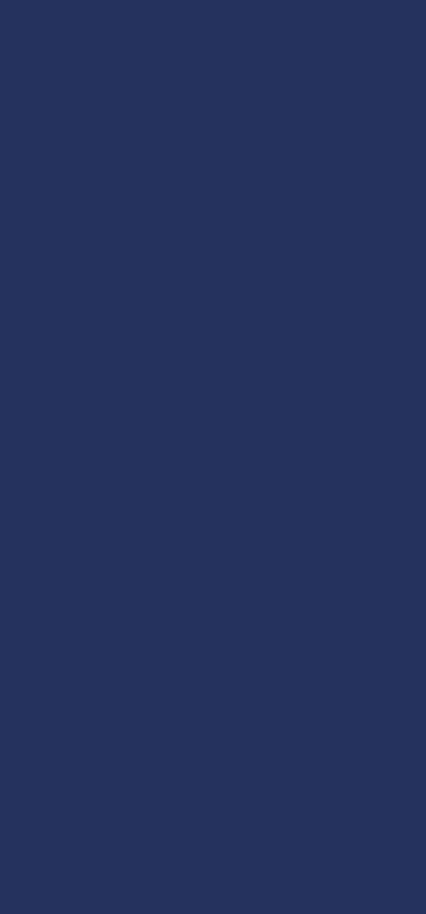
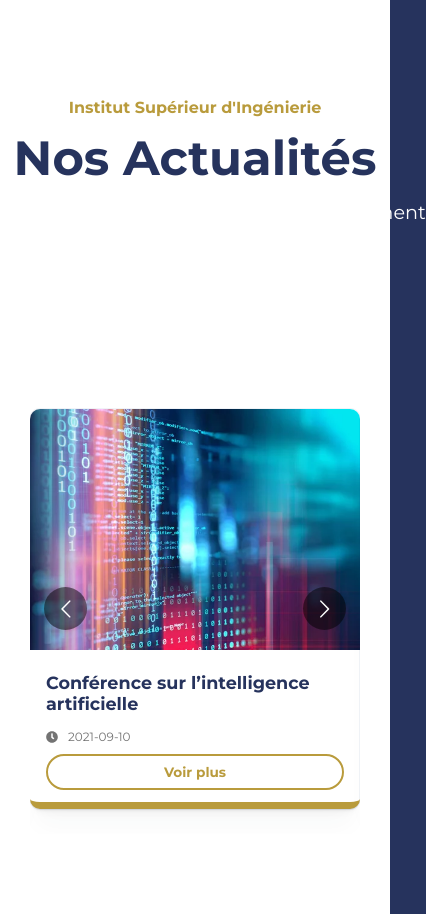
Before and after one commit to SaliouBaninou/isi-web-site, a Next.js app: page /actualite in a window 390 px wide. Shown: the part 946-1860 px from the top of the page, 426 px wide, since content can reach past the window. Before the commit the page ends 944 px from the top, so only its background shows below. Built offline with nearby package versions, Linux system fonts and the light colour scheme.

Commit message:
Ajout de la section listing des actualités

```diff
--- a/app/(institut)/actualite/page.js
+++ b/app/(institut)/actualite/page.js
@@ -1,4 +1,86 @@
 import PrincipalSection from "@/components/vitrine/PrincipalSection";
+import ShowActualities from "@/components/vitrine/ShowActualities";
+
+const actualities = [
+    {
+        id: 1,
+        title: 'Visite du fondateur de ISI',
+        description: 'Visite du fondateur de ISI',
+        image: '/formation_1.jpg',
+        created_at: '2021-08-20'
+    },
+    {
+        id: 2,
+        title: 'Conférence sur l’intelligence artificielle',
+        description: 'Conférence sur l’intelligence artificielle',
+        image: '/formation_1.jpg',
+        created_at: '2021-09-10'
+    },
+    {
+        id: 3,
+        title: 'Cérémonie de remise des diplômes',
+        description: 'Cérémonie de remise des diplômes',
+        image: '/formation_1.jpg',
+        created_at: '2021-09-25'
+    },
+    {
+        id: 4,
+        title: 'Atelier de développement web',
+        description: 'Atelier de développement web',
+        image: '/formation_1.jpg',
+        created_at: '2021-10-05'
+    },
+    {
+        id: 5,
+        title: 'Lancement de la semaine culturelle',
+        description: 'Lancement de la semaine culturelle',
+        image: '/formation_1.jpg',
+        created_at: '2021-10-15'
+    },
+    {
+        id: 6,
+        title: 'Séminaire sur la cybersécurité',
+        description: 'Séminaire sur la cybersécurité',
+        image: '/formation_1.jpg',
+        created_at: '2021-11-01'
+    },
+    {
+        id: 7,
+        title: 'Journée portes ouvertes',
+        description: 'Journée portes ouvertes',
+        image: '/formation_1.jpg',
+        created_at: '2021-11-18'
+    },
+    {
+        id: 8,
+        title: 'Participation au hackathon national',
+        description: 'Participation au hackathon national',
+        image: '/formation_1.jpg',
+        created_at: '2021-12-02'
+    },
+    {
+        id: 9,
+        title: 'Forum des anciens étudiants',
+        description: 'Forum des anciens étudiants',
+        image: '/formation_1.jpg',
+        created_at: '2021-12-15'
+    },
+    {
+        id: 10,
+        title: 'Présentation des projets de fin d’études',
+        description: 'Présentation des projets de fin d’études',
+        image: '/formation_1.jpg',
+        created_at: '2022-01-05'
+    },
+    {
+        id: 11,
+        title: 'Rencontre avec les entreprises partenaires',
+        description: 'Rencontre avec les entreprises partenaires',
+        image: '/formation_1.jpg',
+        created_at: '2022-01-20'
+    }
+]
+
 
 export default function PageActualte(){
     return (
@@ -8,6 +90,7 @@ export default function PageActualte(){
                 secondaryTitile="Actualité"
                 secondaryLink="Actualité"
             />
+            <ShowActualities actualities={actualities}/>
         </>
     )
 }
--- a/app/globals.css
+++ b/app/globals.css
@@ -4,6 +4,11 @@
   --primary: #FFFFFF;
   --gray-text: #737373;
   --danger-text: #E74040;
+  --border-color-1: #ff6b6b;
+  --border-color-2: #6bc5ff;
+  --border-color-3: #6bff95;
+  --border-color-4: #ffd36b;
+  --border-color-5: #d96bff;
 }
 
 
--- /dev/null
+++ b/components/vitrine/CardActuality.js
@@ -0,0 +1,28 @@
+import Link from "next/link";
+import Image from "next/image";
+import {FaClock} from "react-icons/fa";
+import styles from '@/style/components/card-actuality.module.css'
+
+function CardActuality({ actuality, index }) {
+    const borderClass = styles[`borderColor${(index % 5) + 1}`]; // borderColor1 à borderColor5
+
+    return (
+        <div className={`${styles.card} ${borderClass}`}>
+            <div className={styles.cardImage}>
+                <Image src={actuality.image} alt={'Photo image'} width={300} height={240}/>
+            </div>
+            <div className={styles.cardContent}>
+                <h3>{actuality.title}</h3>
+                <div className={styles.dateLink}>
+                    <div>
+                        <FaClock/>
+                        {actuality.created_at}
+                    </div>
+                    <Link href="#">Voir plus</Link>
+                </div>
+            </div>
+        </div>
+    );
+}
+
+export default CardActuality;
--- /dev/null
+++ b/components/vitrine/ShowActualities.js
@@ -0,0 +1,49 @@
+'use client'
+
+import  styles from '@/style/components/ShowActuality.module.css'
+import Carousel from "react-multi-carousel";
+import 'react-multi-carousel/lib/styles.css';
+import CardActuality from "@/components/vitrine/CardActuality";
+
+function ShowActualities({actualities}){
+    const responsive = {
+        bigDesktop: {
+            breakpoint: { max: 3000, min: 1600 },
+            items: 5,
+        },
+        desktop: {
+            breakpoint: { max: 1600, min: 1024 },
+            items: 3,
+        },
+        tablet: {
+            breakpoint: { max: 1024, min: 768 },
+            items: 2,
+        },
+        minTablet: {
+            breakpoint: { max: 768, min: 480 },
+            items: 2,
+        },
+        mobile: {
+            breakpoint: { max: 480, min: 0 },
+            items: 1,
+        },
+    };
+    return (
+        <section className={styles.section}>
+            <div className={styles.header}>
+                <p>{"Institut Supérieur d'Ingénierie"}</p>
+                <h2>{"Nos Actualités"}</h2>
+                <h5>{"Les toutes dernière actualités de l’établissement"}</h5>
+            </div>
+            <div className={styles.slider}>
+                <Carousel responsive={responsive} infinite autoPlay containerClass={styles.carouselContainer}>
+                    {
+                        actualities.map((actuality, index) => <CardActuality key={index} index={index} actuality={actuality}/>)
+                    }
+                </Carousel>
+            </div>
+        </section>
+    )
+}
+
+export default ShowActualities;
--- /dev/null
+++ b/style/components/ShowActuality.module.css
@@ -0,0 +1,128 @@
+.section {
+    display: flex;
+    flex-direction: column;
+    gap: 80px;
+    align-items: center;
+    padding: 0 160px;
+    background-color: var(--primary);
+    width: 100%;
+    margin-top: 0;
+    padding-top: 200px;
+    min-height: 100vh;
+}
+
+.header {
+    width: max-content;
+    color: var(--primary);
+    display: flex;
+    flex-direction: column;
+    align-items: center;
+    gap: 15px;
+    margin-bottom: 80px;
+    text-align: center;
+}
+
+.header > p {
+    color: var(--secondary);
+    font-weight: bold;
+    font-size: 1rem;
+}
+
+.header > h2 {
+    font-size: 3rem;
+    line-height: 1.1;
+    color: var(--bg-color);
+}
+
+.header > h5 {
+    font-size: 1.2rem;
+    font-weight: 500;
+}
+
+.slider {
+    width: 100%;
+    margin-bottom: 80px;
+}
+
+.carouselContainer {
+    min-height: 450px;
+}
+
+@media screen and (max-width: 1024px) {
+    .card {
+        width: 100%;
+        height: auto;
+        padding: 10px; /* Ajouté pour un léger espacement autour de la carte */
+    }
+
+    .cardImage {
+        height: 200px;
+    }
+
+    .cardContent {
+        padding: 16px;
+        gap: 15px;
+    }
+
+    .cardContent > h3 {
+        font-size: 1.2rem;
+    }
+
+    .dateLink > a {
+        padding: 8px 16px;
+        font-size: 0.85rem;
+    }
+
+    .dateLink > div {
+        font-size: 0.75rem;
+    }
+}
+
+@media screen and (max-width: 900px) {
+    .section{
+        padding: 100px 60px 0 60px;
+    }
+
+}
+
+@media screen and (max-width: 600px) {
+    .section {
+        padding: 100px 30px 0 30px;
+    }
+    .card {
+        width: 100%;
+        height: auto;
+        border-radius: 10px;
+        padding: 8px;
+    }
+
+    .cardImage {
+        height: 180px;
+    }
+
+    .cardContent {
+        padding: 14px;
+        gap: 12px;
+    }
+
+    .cardContent > h3 {
+        font-size: 1.1rem;
+    }
+
+    .dateLink {
+        flex-direction: column;
+        align-items: flex-start;
+        gap: 12px;
+    }
+
+    .dateLink > a {
+        width: 100%;
+        text-align: center;
+        font-size: 0.85rem;
+        padding: 8px 14px;
+    }
+
+    .dateLink > div {
+        font-size: 0.75rem;
+    }
+}
--- /dev/null
+++ b/style/components/card-actuality.module.css
@@ -0,0 +1,130 @@
+.card{
+    background-color: var(--primary);
+    border-radius: 10px;
+    overflow: hidden;
+    width: 300px;
+    height: 400px;
+    display: flex;
+    flex-direction: column;
+    gap: 10px;
+    color: var(--bg-color);
+    box-shadow: rgba(14, 63, 126, 0.06) 0px 0px 0px 1px, rgba(42, 51, 70, 0.03) 0px 1px 1px -0.5px, rgba(42, 51, 70, 0.04) 0px 2px 2px -1px, rgba(42, 51, 70, 0.04) 0px 3px 3px -1.5px, rgba(42, 51, 70, 0.03) 0px 5px 5px -2.5px, rgba(42, 51, 70, 0.03) 0px 10px 10px -5px, rgba(42, 51, 70, 0.03) 0px 24px 24px -8px;
+    border-bottom: 7px solid transparent;
+}
+
+
+.borderColor1 {
+    border-bottom-color: #26335D;
+}
+.borderColor2 {
+    border-bottom-color: #B99B3C;
+}
+.borderColor3 {
+    border-bottom-color: #6DA2CA;
+}
+.borderColor4 {
+    border-bottom-color: #5c0088;
+}
+.borderColor5 {
+    border-bottom-color: #8D5CF6;
+}
+
+
+.cardImage {
+    width: 100%;
+    height: 235px;
+}
+
+.cardImage > img {
+    width: 100%;
+    height: 100%;
+    object-fit: cover;
+}
+
+.cardContent {
+    padding: 15px 20px;
+    display: flex;
+    flex-direction: column;
+    gap: 20px;
+}
+
+.cardContent > h3 {
+    color: var(--bg-color);
+    font-size: 1.4rem;
+    font-weight: bold;
+}
+
+.dateLink{
+    display: flex;
+    align-items: center;
+    justify-content: space-between;
+    width: 100%;
+}
+
+.dateLink > a{
+    color: var(--secondary);
+    border: 2px solid var(--secondary);
+    padding: 10px 20px;
+    border-radius: 30px;
+    font-weight: bold;
+}
+
+.dateLink > a:hover{
+    background-color: var(--secondary);
+    color: var(--primary);
+}
+
+.dateLink > div{
+    display: flex;
+    align-items: center;
+    gap: 10px;
+    font-size: 0.8rem;
+    color:var(--gray-text);
+}
+
+@media screen and (max-width: 1024px) {
+    .cardContent {
+        gap: 15px;
+        padding: 12px 16px;
+    }
+
+    .cardContent > h3 {
+        font-size: 1.2rem;
+    }
+
+    .dateLink > a {
+        padding: 8px 16px;
+        font-size: 0.85rem;
+    }
+
+    .dateLink > div {
+        font-size: 0.75rem;
+    }
+}
+
+@media screen and (max-width: 600px) {
+    .card {
+        width: 100%;
+        height: 400px;
+        border-radius: 10px;
+    }
+
+    .cardImage {
+        flex: 1;
+    }
+
+    .cardContent > h3 {
+        font-size: 1.1rem;
+    }
+
+    .dateLink {
+        flex-direction: column;
+        align-items: flex-start;
+        gap: 10px;
+    }
+
+    .dateLink > a {
+        width: 100%;
+        text-align: center;
+    }
+}
```
